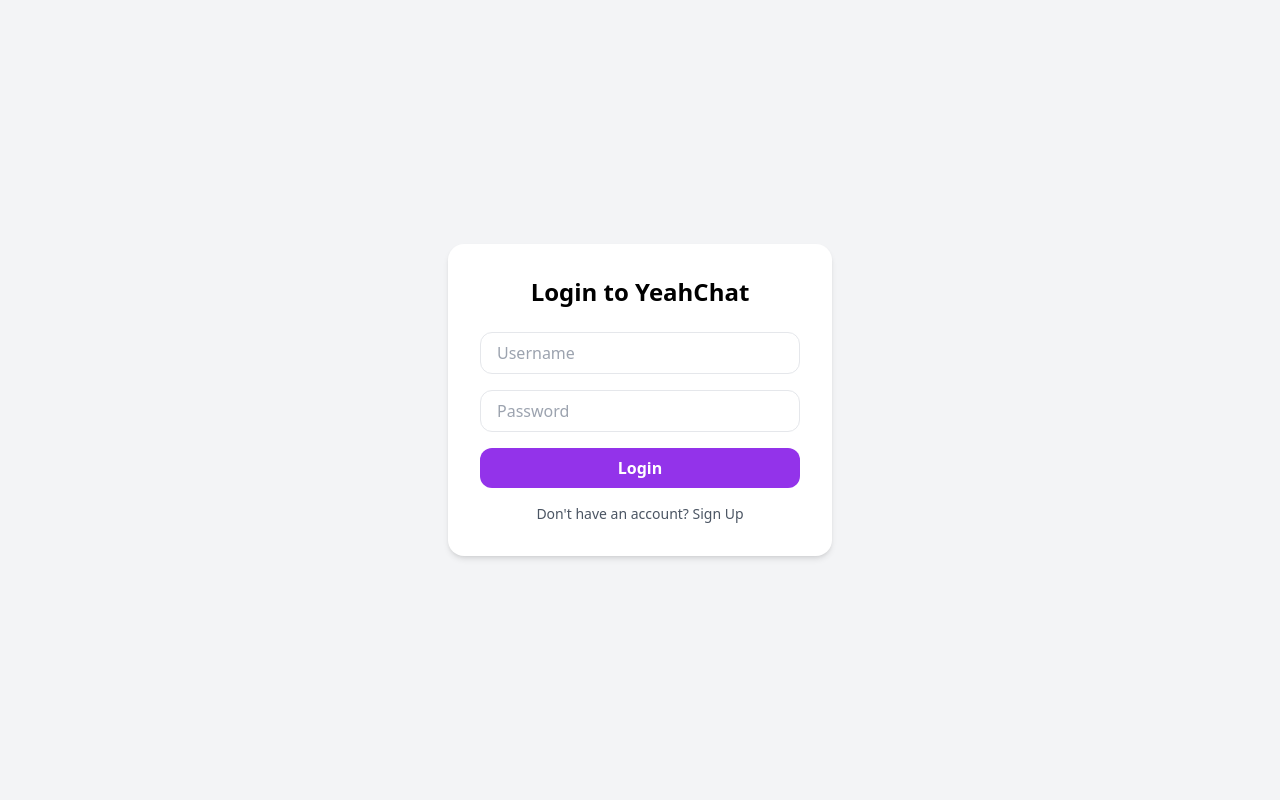
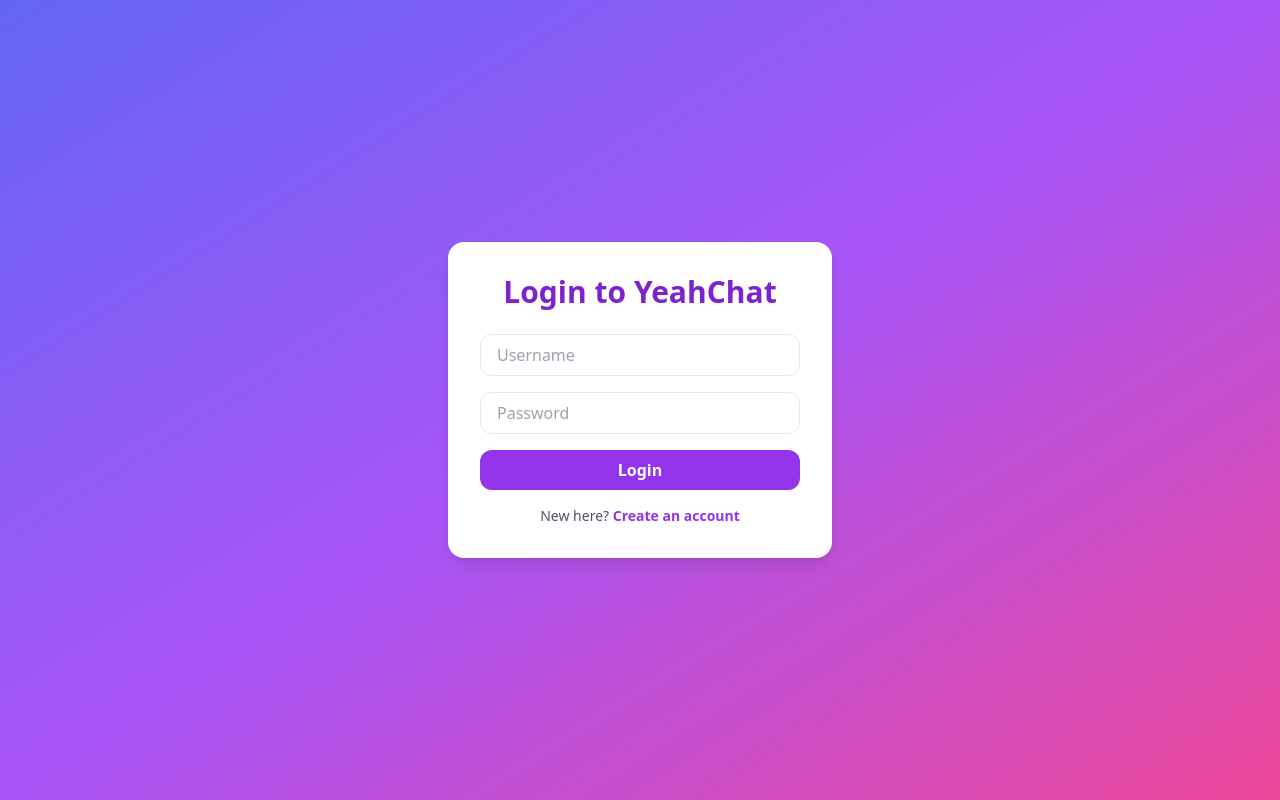
Before and after one commit to raidendevelops/YC-Frontend, a React (Vite) app: page /login in a window 1280 px wide. Built offline with nearby package versions, Linux system fonts and the light colour scheme.

Commit message:
Update LoginPage.jsx

```diff
--- a/src/pages/LoginPage.jsx
+++ b/src/pages/LoginPage.jsx
@@ -1,47 +1,50 @@
 import { useState } from "react";
 
 export default function LoginPage() {
+  const [mode, setMode] = useState("login"); // "login" or "signup"
   const [username, setUsername] = useState("");
   const [password, setPassword] = useState("");
-  const [mode, setMode] = useState("login"); // "login" or "signup"
   const [error, setError] = useState("");
 
   const handleSubmit = async (e) => {
     e.preventDefault();
     setError("");
-    if (!username || !password) return setError("All fields required");
 
-    const url = `${import.meta.env.VITE_BACKEND_URL}/${mode}`;
     try {
-      const res = await fetch(url, {
-        method: "POST",
-        headers: { "Content-Type": "application/json" },
-        body: JSON.stringify({ username, password }),
-      });
-      const data = await res.json();
+      const response = await fetch(
+        `${import.meta.env.VITE_API_URL}/${mode}`,
+        {
+          method: "POST",
+          headers: { "Content-Type": "application/json" },
+          body: JSON.stringify({ username, password }),
+        }
+      );
 
-      if (data.success) {
-        localStorage.setItem("username", username);
-        window.location.href = "/dashboard";
-      } else {
+      const data = await response.json();
+
+      if (!response.ok) {
         setError(data.error || "Something went wrong");
+        return;
       }
+
+      // success → store username and redirect
+      localStorage.setItem("username", username);
+      window.location.href = "/dashboard";
     } catch (err) {
-      setError("Server error");
+      console.error(err);
+      setError("Server error. Try again later.");
     }
   };
 
   return (
-    <div className="min-h-screen flex items-center justify-center bg-gray-100">
+    <div className="min-h-screen flex items-center justify-center bg-gradient-to-br from-indigo-500 via-purple-500 to-pink-500 p-4">
       <form
         onSubmit={handleSubmit}
-        className="bg-white p-8 rounded-2xl shadow-md w-96"
+        className="bg-white p-8 rounded-2xl shadow-lg w-96"
       >
-        <h2 className="text-2xl font-bold mb-6 text-center">
-          {mode === "login" ? "Login to YeahChat" : "Sign Up for YeahChat"}
+        <h2 className="text-3xl font-bold mb-6 text-center text-purple-700">
+          {mode === "login" ? "Login" : "Sign Up"} to YeahChat
         </h2>
-
-        {error && <p className="text-red-500 mb-4">{error}</p>}
 
         <input
           type="text"
@@ -50,6 +53,7 @@
           onChange={(e) => setUsername(e.target.value)}
           className="w-full px-4 py-2 border rounded-xl mb-4 focus:outline-none focus:ring-2 focus:ring-purple-500"
         />
+
         <input
           type="password"
           placeholder="Password"
@@ -58,6 +62,10 @@
           className="w-full px-4 py-2 border rounded-xl mb-4 focus:outline-none focus:ring-2 focus:ring-purple-500"
         />
 
+        {error && (
+          <p className="text-red-500 text-sm mb-4 text-center">{error}</p>
+        )}
+
         <button
           type="submit"
           className="w-full bg-purple-600 text-white py-2 rounded-xl font-semibold hover:bg-purple-700 transition"
@@ -65,13 +73,15 @@
           {mode === "login" ? "Login" : "Sign Up"}
         </button>
 
-        <p
-          className="mt-4 text-center text-sm text-gray-600 cursor-pointer hover:underline"
-          onClick={() => setMode(mode === "login" ? "signup" : "login")}
-        >
-          {mode === "login"
-            ? "Don't have an account? Sign Up"
-            : "Already have an account? Login"}
+        <p className="mt-4 text-center text-sm text-gray-600">
+          {mode === "login" ? "New here?" : "Already have an account?"}{" "}
+          <button
+            type="button"
+            onClick={() => setMode(mode === "login" ? "signup" : "login")}
+            className="text-purple-600 font-semibold hover:underline"
+          >
+            {mode === "login" ? "Create an account" : "Login"}
+          </button>
         </p>
       </form>
     </div>
```
